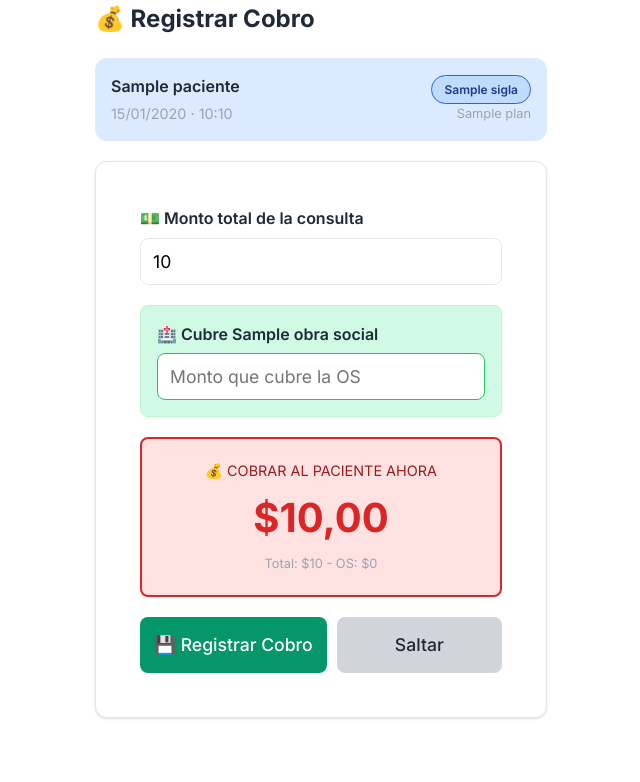
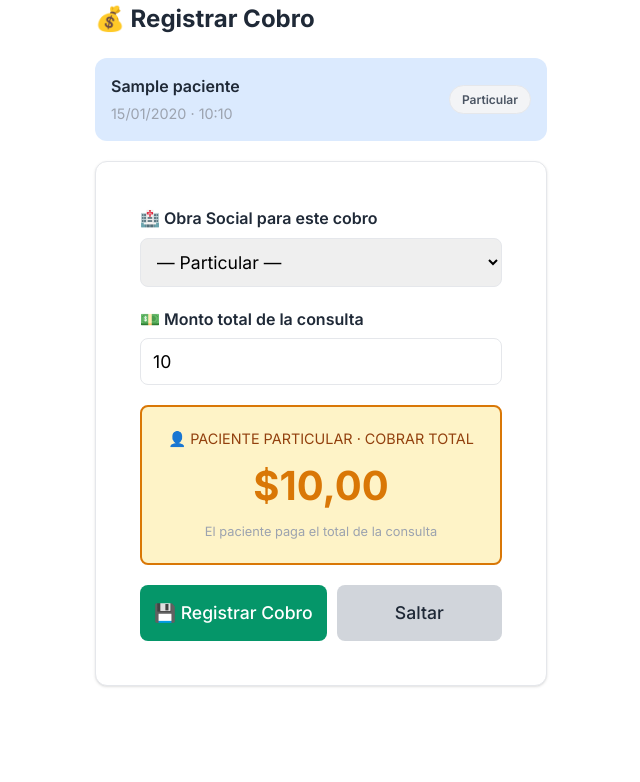
Before and after one commit to Facureif/Gesti-n-de-turnos-con-historia-cl-nica, a Django app: template turnos_profesionales/templates/turnos_profesionales/cobrar_turno.html in a window 1280 px wide. Shown: the part 64-846 px from the top of the page, without its empty margins (319-959 px from the left). After the commit the page ends 751 px from the top, so only its background shows below. Run offline with Django 5.2, Linux system fonts and the light colour scheme; the template is opened without the code that fills it: most values are stand-ins (such as "Sample title", 1, 10 or a date in 2020).

Commit message:
sobreturnos y pendientes pasan a no asistio, cobranza de os pasa a general, seleccion de obra social en cobro

```diff
--- a/pacientes/templates/pacientes/ficha.html
+++ b/pacientes/templates/pacientes/ficha.html
@@ -324,7 +324,11 @@
                                 <div class="monto-destacado">${{ t.monto_total|floatformat:0 }}</div>
                                 {% if t.monto_os %}<div class="monto-os">🏥 OS: ${{ t.monto_os|floatformat:0 }}</div>{% endif %}
                                 {% if t.monto_coseguro %}<div class="monto-coseguro">💰 Coseguro: ${{ t.monto_coseguro|floatformat:0 }}</div>{% endif %}
-                            {% else %}<span class="text-muted">—</span>{% endif %}
+                            {% elif t.estado == 'completado' %}
+                                <a href="{% url 'cobrar_turno' t.id %}" class="btn btn-success btn-xs">💰 Pagar</a>
+                            {% else %}
+                                <span class="text-muted">—</span>
+                            {% endif %}
                         </td>
                         <td>
                             {% if t.estado == 'completado' %}<span class="badge badge-gray">✔️ Completado</span>
--- a/static/css/pages/turnos_acciones.css
+++ b/static/css/pages/turnos_acciones.css
@@ -374,14 +374,14 @@
    ============================================= */
 .cobranza-stats {
     display: grid;
-    grid-template-columns: repeat(3, 1fr);
-    gap: 16px;
+    grid-template-columns: repeat(4, 1fr);   /* ← antes era 3 */
+    gap: 12px;                               /* reducimos un poco la separación */
     margin-bottom: 24px;
 }
 
 .cobranza-stat {
     text-align: center;
-    padding: 20px;
+    padding: 16px 12px;                      /* un poco menos de relleno */
     border-radius: var(--radius-lg);
     border: 1px solid var(--border-color);
 }
@@ -402,7 +402,7 @@
 }
 
 .cobranza-stat .stat-etiqueta {
-    font-size: 0.8rem;
+    font-size: 0.75rem;
     font-weight: 600;
     text-transform: uppercase;
     letter-spacing: 0.05em;
@@ -414,7 +414,7 @@
 .cobranza-stat.pendiente .stat-etiqueta { color: #991b1b; }
 
 .cobranza-stat .stat-valor {
-    font-size: 1.8rem;
+    font-size: 1.5rem;                       /* un poco más chico que 1.8rem */
     font-weight: 700;
 }
 
--- a/turnos_profesionales/templates/turnos_profesionales/cobrar_turno.html
+++ b/turnos_profesionales/templates/turnos_profesionales/cobrar_turno.html
@@ -18,10 +18,12 @@
             <div class="nombre">{{ paciente.nombre_completo }}</div>
             <div class="detalle">{{ turno.fecha|date:"d/m/Y" }} · {{ turno.hora_inicio|time:"H:i" }}</div>
         </div>
-        <div class="cobro-plan-badge">
-            {% if plan %}
-                <span class="badge badge-info">{{ plan.obra_social.sigla }}</span>
-                <div style="font-size: 0.8rem; color: var(--text-muted);">{{ plan.nombre }}</div>
+        <div class="cobro-plan-badge" id="badge-os-actual">
+            {% if paciente.obra_social %}
+                <span class="badge badge-info">{{ paciente.obra_social.sigla }}</span>
+                <div style="font-size: 0.8rem; color: var(--text-muted);">
+                    {{ paciente.plan_obra_social.nombre|default:"Sin plan" }}
+                </div>
             {% else %}
                 <span class="badge badge-gray">Particular</span>
             {% endif %}
@@ -31,6 +33,28 @@
     <div class="card">
         <form method="post" id="form-cobro" style="padding: 20px;">
             {% csrf_token %}
+
+            <!-- ===== Selector de obra social ===== -->
+            <div style="margin-bottom: 20px;">
+                <label style="display: block; font-weight: 600; margin-bottom: 6px; color: var(--text);">
+                    🏥 Obra Social para este cobro
+                </label>
+                <select name="obra_social" id="select-os" class="cobro-monto-input" onchange="actualizarOS()">
+                    <option value="">— Particular —</option>
+                    {% for os_pac in obras_sociales_activas %}
+                        <option value="{{ os_pac.id }}"
+                            data-sigla="{{ os_pac.obra_social.sigla }}"
+                            data-nombre="{{ os_pac.obra_social.nombre }}"
+                            data-plan-id="{{ os_pac.plan.id|default:'' }}"
+                            data-plan-nombre="{{ os_pac.plan.nombre|default:'Sin plan' }}"
+                            data-coseguro-fijo="{{ os_pac.plan.coseguro_fijo|default:'' }}"
+                            data-coseguro-porcentaje="{{ os_pac.plan.coseguro_porcentaje|default:'' }}"
+                            {% if os_pac == obra_social_activa_default %}selected{% endif %}>
+                            {{ os_pac.obra_social.sigla }} - {{ os_pac.obra_social.nombre }}
+                        </option>
+                    {% endfor %}
+                </select>
+            </div>
 
             <!-- Monto total -->
             <div style="margin-bottom: 20px;">
@@ -44,27 +68,22 @@
                        oninput="calcularCoseguro()">
             </div>
 
-            {% if plan %}
-            <div class="cobro-os-block">
-                <label>🏥 Cubre {{ plan.obra_social.nombre }}</label>
-                <input type="number" name="monto_os" id="monto_os" step="0.01" min="0"
-                       class="cobro-os-input"
-                       placeholder="Monto que cubre la OS"
-                       oninput="calcularCoseguro()">
+            <!-- Bloque OS (se muestra si se selecciona una OS) -->
+            <div id="bloque-os" style="display: none;">
+                <div class="cobro-os-block">
+                    <label id="label-os">🏥 Cubre </label>
+                    <input type="number" name="monto_os" id="monto_os" step="0.01" min="0"
+                           class="cobro-os-input"
+                           placeholder="Monto que cubre la OS"
+                           oninput="calcularCoseguro()">
+                </div>
             </div>
-            {% endif %}
 
-            <!-- Coseguro -->
-            <div class="cobro-coseguro-block {% if plan %}con-os{% else %}sin-os{% endif %}">
-                {% if plan %}
-                <div class="cobro-coseguro-etiqueta">💰 COBRAR AL PACIENTE AHORA</div>
-                {% else %}
-                <div class="cobro-coseguro-etiqueta">👤 PACIENTE PARTICULAR · COBRAR TOTAL</div>
-                {% endif %}
-
+            <!-- Coseguro (siempre visible, pero cambia el texto) -->
+            <div class="cobro-coseguro-block" id="bloque-coseguro">
+                <div class="cobro-coseguro-etiqueta" id="coseguro-etiqueta">👤 PACIENTE PARTICULAR · COBRAR TOTAL</div>
                 <div class="cobro-coseguro-monto" id="coseguro-mostrado">$0.00</div>
                 <input type="hidden" name="monto_coseguro" id="monto_coseguro" value="">
-
                 <div class="cobro-coseguro-detalle" id="detalle-calculo"></div>
             </div>
 
@@ -80,22 +99,93 @@
 </div>
 
 <script>
+// Variable global para guardar datos de la OS seleccionada
+var osData = {};
+
+function actualizarOS() {
+    var select = document.getElementById('select-os');
+    var bloqueOS = document.getElementById('bloque-os');
+    var etiqueta = document.getElementById('coseguro-etiqueta');
+    var badge = document.getElementById('badge-os-actual');
+    var labelOS = document.getElementById('label-os');
+    var montoOS = document.getElementById('monto_os');
+
+    if (select.value) {
+        // Se seleccionó una obra social
+        var option = select.options[select.selectedIndex];
+        osData = {
+            sigla: option.dataset.sigla,
+            nombre: option.dataset.nombre,
+            planNombre: option.dataset.planNombre,
+            coseguroFijo: option.dataset.coseguroFijo ? parseFloat(option.dataset.coseguroFijo) : null,
+            coseguroPorcentaje: option.dataset.coseguroPorcentaje ? parseFloat(option.dataset.coseguroPorcentaje) : null
+        };
+
+        // Mostrar bloque OS
+        bloqueOS.style.display = 'block';
+        labelOS.textContent = '🏥 Cubre ' + osData.nombre + ' (' + osData.sigla + ')';
+
+        // Cambiar etiqueta del coseguro
+        etiqueta.textContent = '💰 COBRAR AL PACIENTE AHORA';
+        document.getElementById('bloque-coseguro').className = 'cobro-coseguro-block con-os';
+
+        // Actualizar badge superior
+        badge.innerHTML = '<span class="badge badge-info">' + osData.sigla + '</span>' +
+                          '<div style="font-size: 0.8rem; color: var(--text-muted);">' + osData.planNombre + '</div>';
+
+        // Si el plan tiene coseguro fijo, calcular automáticamente el monto OS
+        if (osData.coseguroFijo) {
+            // El coseguro fijo es lo que paga el paciente, el resto lo cubre la OS
+            // Pero necesitamos el monto total para calcularlo, eso se hará en calcularCoseguro()
+        }
+    } else {
+        // Particular
+        osData = {};
+        bloqueOS.style.display = 'none';
+        etiqueta.textContent = '👤 PACIENTE PARTICULAR · COBRAR TOTAL';
+        document.getElementById('bloque-coseguro').className = 'cobro-coseguro-block sin-os';
+        montoOS.value = '';
+        badge.innerHTML = '<span class="badge badge-gray">Particular</span>';
+    }
+
+    calcularCoseguro();
+}
+
 function calcularCoseguro() {
     var total = parseFloat(document.getElementById('monto_total').value) || 0;
-    var os = parseFloat(document.getElementById('monto_os').value) || 0;
+    var montoOS = parseFloat(document.getElementById('monto_os').value) || 0;
+    var coseguroInput = document.getElementById('monto_coseguro');
+    var mostrado = document.getElementById('coseguro-mostrado');
+    var detalle = document.getElementById('detalle-calculo');
 
-    {% if plan %}
-        var coseguro = total - os;
-        document.getElementById('monto_coseguro').value = coseguro > 0 ? coseguro.toFixed(2) : '0.00';
-        document.getElementById('coseguro-mostrado').textContent = '$' + (coseguro > 0 ? coseguro.toLocaleString('es-AR', {minimumFractionDigits: 2}) : '0,00');
-        document.getElementById('detalle-calculo').textContent = 'Total: $' + total.toLocaleString('es-AR') + ' - OS: $' + os.toLocaleString('es-AR');
-    {% else %}
-        document.getElementById('monto_coseguro').value = total.toFixed(2);
-        document.getElementById('coseguro-mostrado').textContent = '$' + total.toLocaleString('es-AR', {minimumFractionDigits: 2});
-        document.getElementById('detalle-calculo').textContent = 'El paciente paga el total de la consulta';
-    {% endif %}
+    if (document.getElementById('select-os').value) {
+        // Con obra social
+        var coseguro = total - montoOS;
+        if (osData.coseguroFijo) {
+            // Si hay coseguro fijo, el monto OS = total - coseguro fijo
+            montoOS = total - osData.coseguroFijo;
+            document.getElementById('monto_os').value = montoOS.toFixed(2);
+            coseguro = osData.coseguroFijo;
+        } else if (osData.coseguroPorcentaje) {
+            // Porcentaje: coseguro = total * porcentaje / 100
+            coseguro = total * osData.coseguroPorcentaje / 100;
+            montoOS = total - coseguro;
+            document.getElementById('monto_os').value = montoOS.toFixed(2);
+        }
+        coseguroInput.value = coseguro > 0 ? coseguro.toFixed(2) : '0.00';
+        mostrado.textContent = '$' + (coseguro > 0 ? coseguro.toLocaleString('es-AR', {minimumFractionDigits: 2}) : '0,00');
+        detalle.textContent = 'Total: $' + total.toLocaleString('es-AR') + ' - OS: $' + montoOS.toLocaleString('es-AR');
+    } else {
+        // Particular
+        coseguroInput.value = '';   // no se envía coseguro
+        mostrado.textContent = '$' + total.toLocaleString('es-AR', {minimumFractionDigits: 2});
+        detalle.textContent = 'El paciente paga el total de la consulta';
+    }
 }
 
-window.onload = function() { calcularCoseguro(); };
+window.onload = function() {
+    actualizarOS();   // para que cargue el estado inicial (si hay OS seleccionada por defecto)
+    calcularCoseguro();
+};
 </script>
 {% endblock %}
```
Also changed, not shown: turnos_profesionales/templates/turnos_profesionales/calendario.html (+4 -4 lines), turnos_profesionales/templates/turnos_profesionales/cobranza_os.html (+34 -23 lines), turnos_profesionales/templates/turnos_profesionales/dashboard.html (+1 -1 lines), turnos_profesionales/views.py (+88 -21 lines), db.sqlite3.
